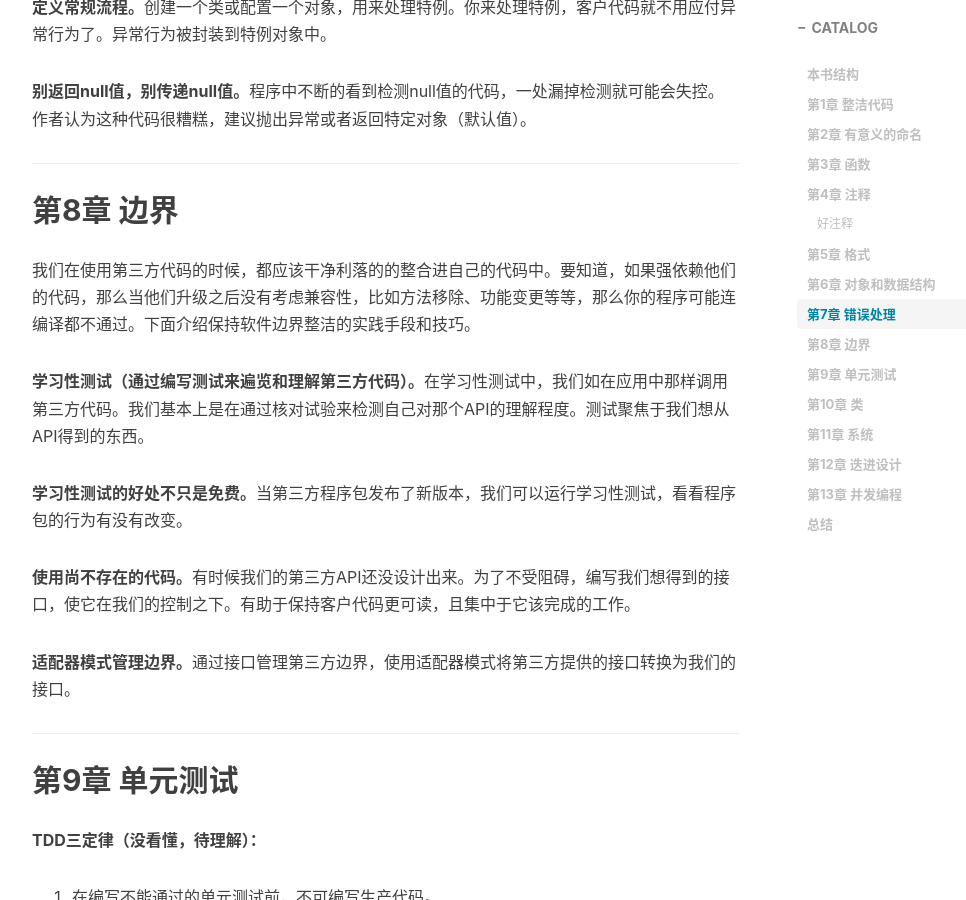
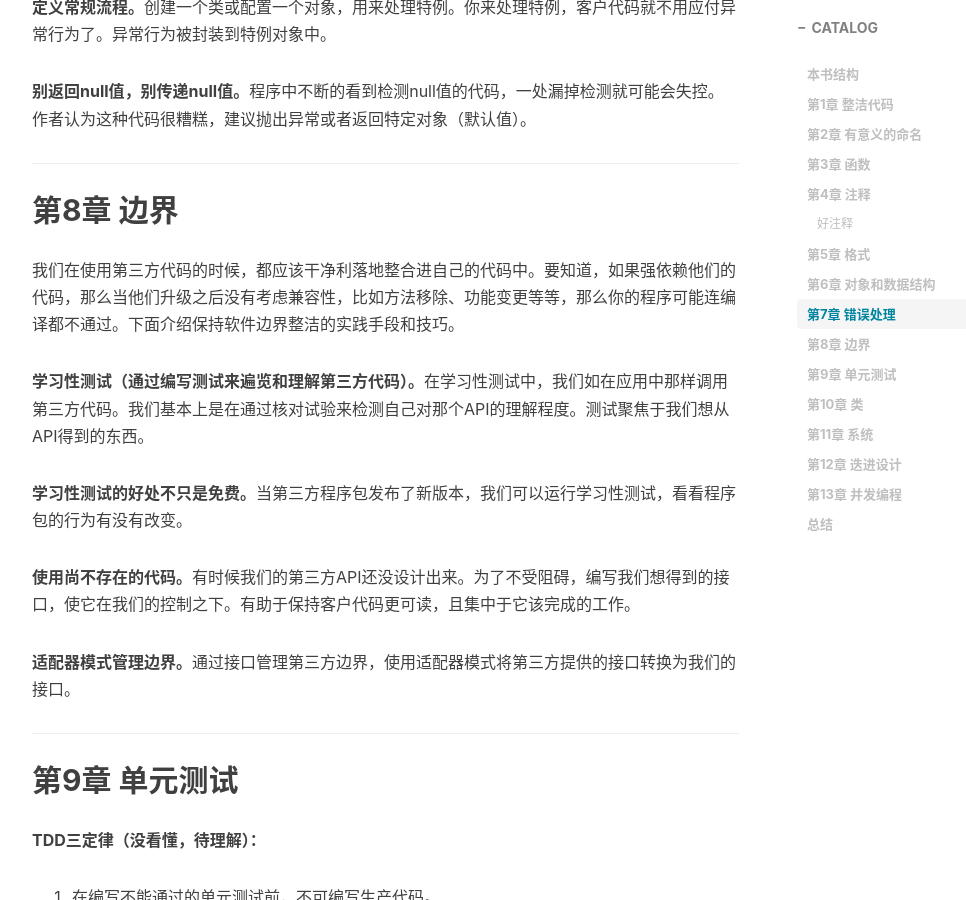
Before and after one commit to wudashan/wudashan.github.io, a Jekyll site: the page built from _posts/2017-05-03-Clean-Code-Read-Notes.markdown, in a window 1280 px wide and 900 px high, scrolled down 4776 px. Shown: the whole window, without its empty margins (233-1199 px from the left). Built offline with Jekyll 4.4.1, drawn with Linux system fonts in a browser that asks for light colours; nearby versions of some CDN libraries; comment, search, counter and statistics services are not loaded.

```diff
--- a/_posts/2017-05-03-Clean-Code-Read-Notes.markdown
+++ b/_posts/2017-05-03-Clean-Code-Read-Notes.markdown
@@ -145,7 +145,7 @@ String outputDir = context.getOptions().getScratchDir().getAbsolutePath();
 
 ## 第8章 边界
 
-我们在使用第三方代码的时候，都应该干净利落的的整合进自己的代码中。要知道，如果强依赖他们的代码，那么当他们升级之后没有考虑兼容性，比如方法移除、功能变更等等，那么你的程序可能连编译都不通过。下面介绍保持软件边界整洁的实践手段和技巧。
+我们在使用第三方代码的时候，都应该干净利落地整合进自己的代码中。要知道，如果强依赖他们的代码，那么当他们升级之后没有考虑兼容性，比如方法移除、功能变更等等，那么你的程序可能连编译都不通过。下面介绍保持软件边界整洁的实践手段和技巧。
 
 **学习性测试（通过编写测试来遍览和理解第三方代码）。**在学习性测试中，我们如在应用中那样调用第三方代码。我们基本上是在通过核对试验来检测自己对那个API的理解程度。测试聚焦于我们想从API得到的东西。
 
```
